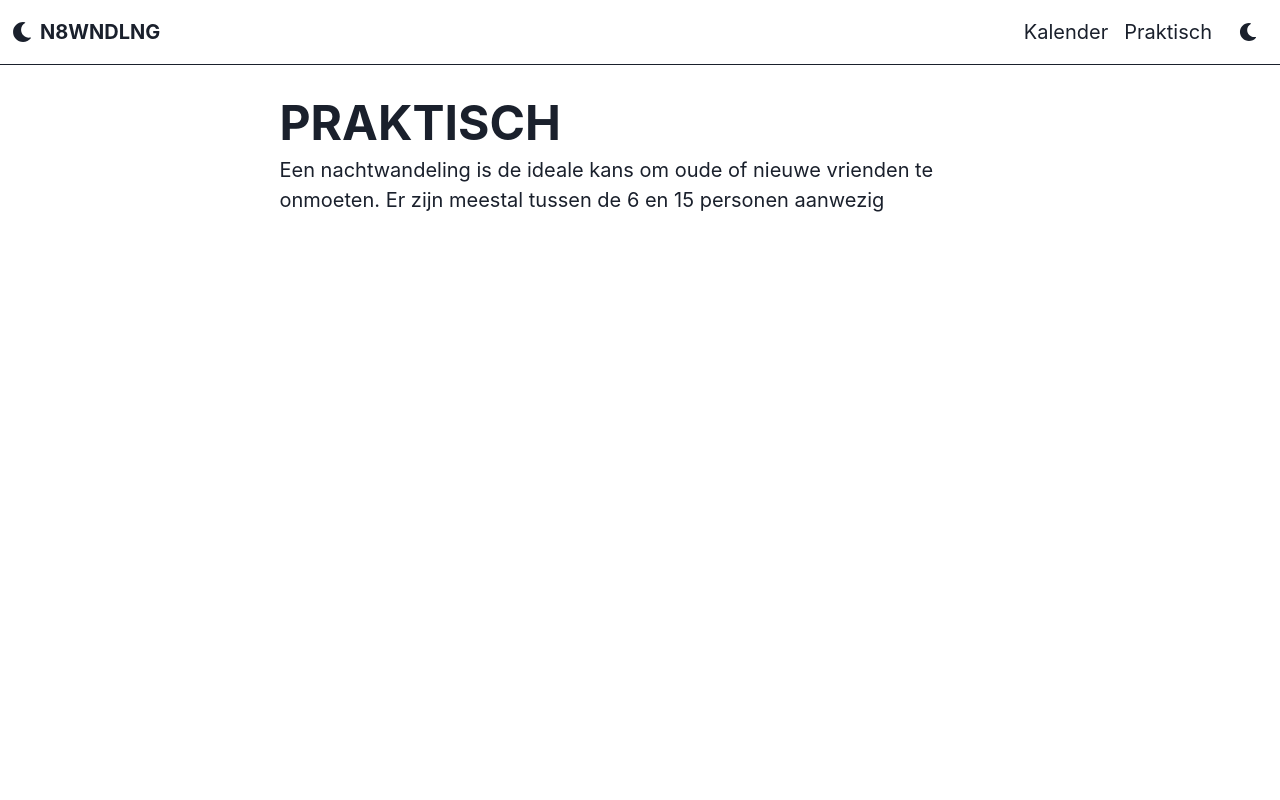
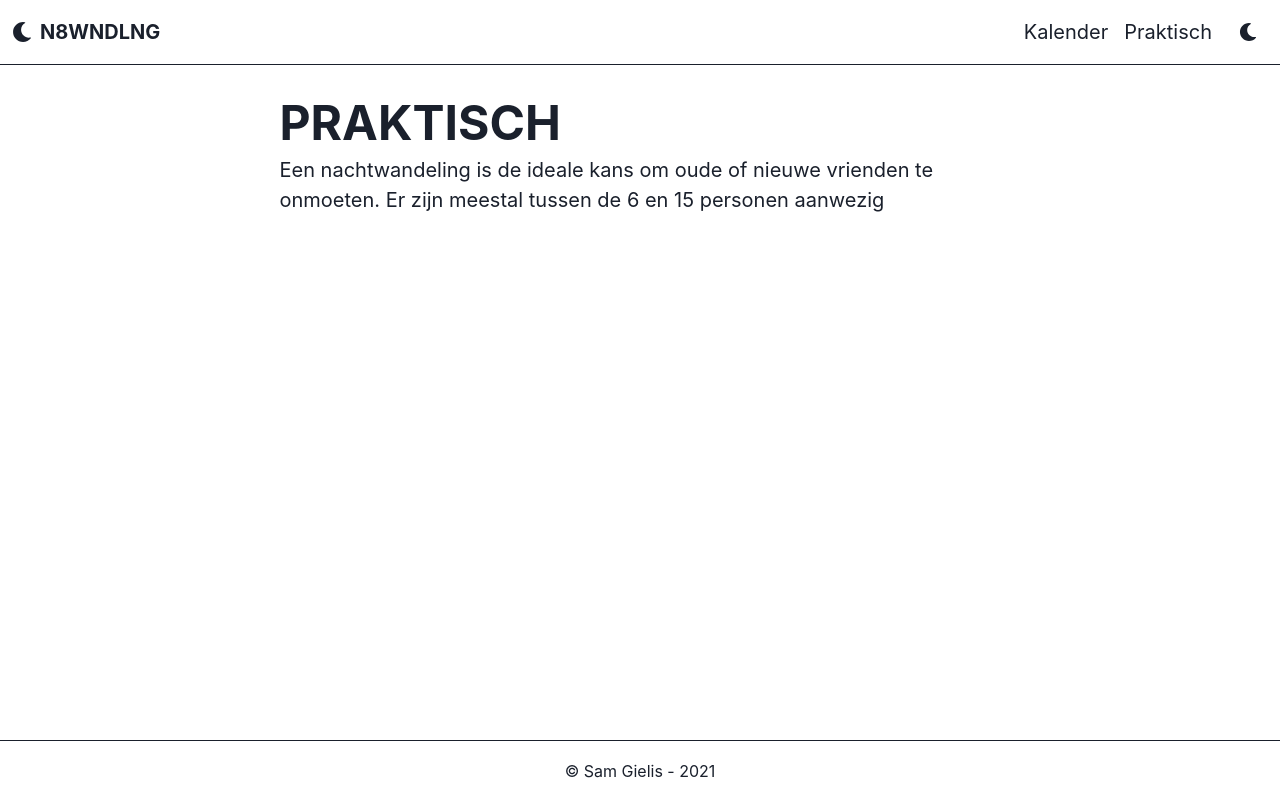
Before and after one commit to samgielis/nachtwandeling, a React (Create React App) app: page /praktisch in a window 1280 px wide. Built offline with nearby package versions, Linux system fonts and the light colour scheme.

Commit message:
Add Footer
Signed-off-by: Sam Gielis <sam.gielis@trustedfamily.net>

```diff
--- a/src/App.tsx
+++ b/src/App.tsx
@@ -5,15 +5,17 @@ import {
   Container,
   Stack,
   Center,
+  Spacer,
 } from "@chakra-ui/react"
 import { Header } from "./layout/Header"
 import { Route, Routes } from "react-router-dom"
 import { Home } from "./screens/Home"
 import { Practical } from "./screens/Practical"
+import { Footer } from "./layout/Footer"
 
 export const App = () => (
   <ChakraProvider theme={theme}>
-    <Stack fontSize="xl" spacing={8}>
+    <Stack fontSize="xl" spacing={8} minH="100vh">
       <Header />
       <Center>
         <Container >
@@ -25,6 +27,8 @@ export const App = () => (
           </Center>
         </Container>
       </Center>
+      <Spacer/>
+      <Footer/>
     </Stack>
   </ChakraProvider >
 )
--- a/src/components/Walk/index.tsx
+++ b/src/components/Walk/index.tsx
@@ -9,7 +9,7 @@ export const Walk = ({ komootId }: WalkProps) => {
     const [isLoaded, setLoaded] = useState(false);
     return <div>
         {komootId && <Skeleton isLoaded={isLoaded}>
-            <iframe onLoad={() => {setLoaded(true)}} src={`https://www.komoot.com/tour/${komootId}/embed`} width="100%" height="580px" frameBorder="0" scrolling="no"></iframe>
+            <iframe onLoad={() => {setLoaded(true)}} src={`https://www.komoot.com/tour/${komootId}/embed`} width="100%" height="500px" frameBorder="0" scrolling="no"></iframe>
         </Skeleton>
         }
     </div>
--- /dev/null
+++ b/src/layout/Footer.tsx
@@ -0,0 +1,8 @@
+import { Center, Link } from "@chakra-ui/layout"
+
+export const Footer = () => {
+    const year = new Date().getFullYear();
+    return <Center borderTop="1px solid" height="60px" fontSize="md">
+        <Link href="https://www.linkedin.com/in/samgielis/" isExternal>© Sam Gielis - {year}</Link>
+    </Center>
+}
```
